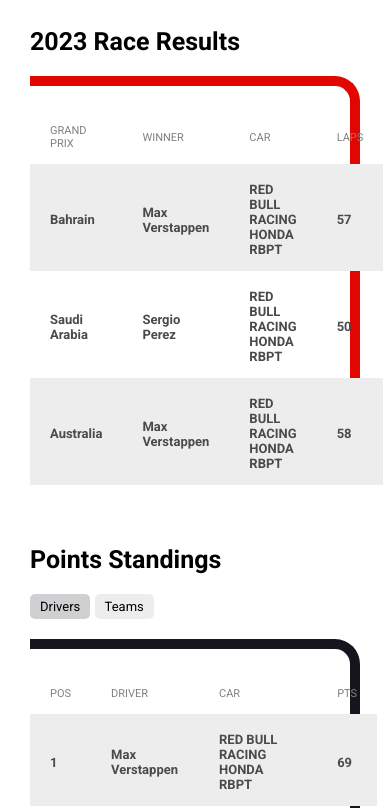
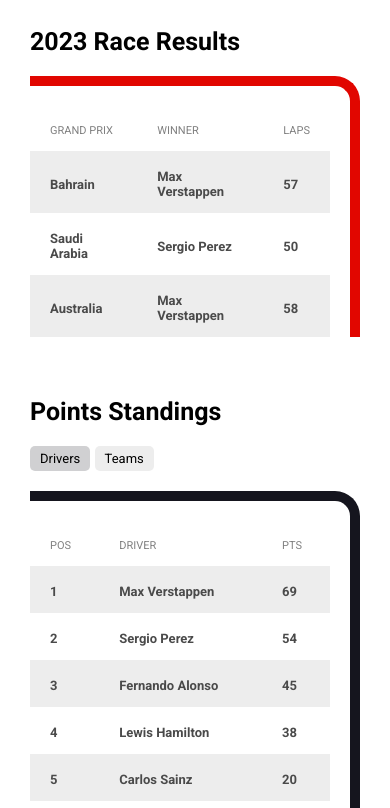
Before and after one commit to BenPham14/f1-website, a plain HTML site: page f1-website/results.html in a window 390 px wide. Shown: the part 73-881 px from the top of the page. Drawn offline with Linux system fonts and the light colour scheme.

Commit message:
Fix mobile issues

```diff
--- a/f1-website/results.html
+++ b/f1-website/results.html
@@ -48,7 +48,7 @@
                             <th>GRAND PRIX</th>
                             <th class="hide-for-mobile">DATE</th>
                             <th>WINNER</th>
-                            <th>CAR</th>
+                            <th class="hide-for-mobile">CAR</th>
                             <th>LAPS</th>
                             <th class="hide-for-mobile">TIME</th>
                         </tr>
@@ -58,7 +58,7 @@
                             <td>Bahrain</td>
                             <td class="hide-for-mobile">05 Mar 2023</td>
                             <td>Max Verstappen</td>
-                            <td>RED BULL RACING HONDA RBPT</td>
+                            <td class="hide-for-mobile">RED BULL RACING HONDA RBPT</td>
                             <td>57</td>
                             <td class="hide-for-mobile">1:33:56.736</td>
                         </tr>
@@ -66,7 +66,7 @@
                             <td>Saudi Arabia</td>
                             <td class="hide-for-mobile">19 Mar 2023</td>
                             <td>Sergio Perez</td>
-                            <td>RED BULL RACING HONDA RBPT</td>
+                            <td class="hide-for-mobile">RED BULL RACING HONDA RBPT</td>
                             <td>50</td>
                             <td class="hide-for-mobile">1:21:14.894</td>
                         </tr>
@@ -74,7 +74,7 @@
                             <td>Australia</td>
                             <td class="hide-for-mobile">02 Apr 2023</td>
                             <td>Max Verstappen</td>
-                            <td>RED BULL RACING HONDA RBPT</td>
+                            <td class="hide-for-mobile">RED BULL RACING HONDA RBPT</td>
                             <td>58</td>
                             <td class="hide-for-mobile">2:32:38.371</td>
                         </tr>
--- a/f1-website/scripts/results.js
+++ b/f1-website/scripts/results.js
@@ -12,7 +12,7 @@
                 <th>POS</th>
                 <th>DRIVER</th>
                 <th class="hide-for-mobile">NATIONALITY</th>
-                <th>CAR</th>
+                <th class="hide-for-mobile">CAR</th>
                 <th>PTS</th>
             </tr>
         </thead>
@@ -26,7 +26,7 @@
         <td>${driver.position}</td>
         <td>${driver.driver}</td>
         <td class="hide-for-mobile">${driver.nationality}</td>
-        <td>${driver.car}</td>
+        <td class="hide-for-mobile">${driver.car}</td>
         <td>${driver.points}</td>
     `;
     return content;
--- a/f1-website/styles.css
+++ b/f1-website/styles.css
@@ -366,7 +366,7 @@
 .schedule .flag {
     border: 1px solid #38383f;
     border-radius: 5px;
-    height: fit-content;
+    align-self: baseline;
 }
 
 .past-races > div:nth-child(1),
```
Also changed, not shown: f1-website/schedule.html (+1 -1 lines).
